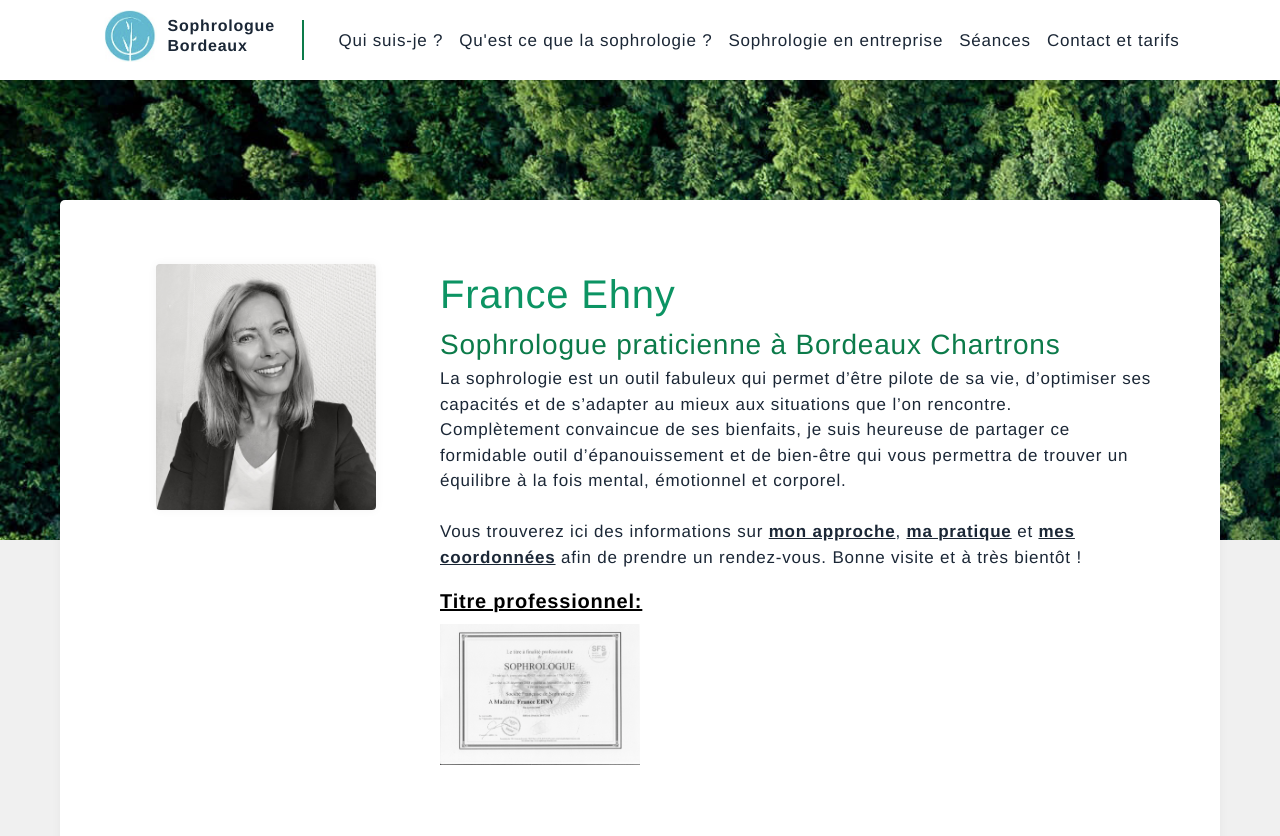
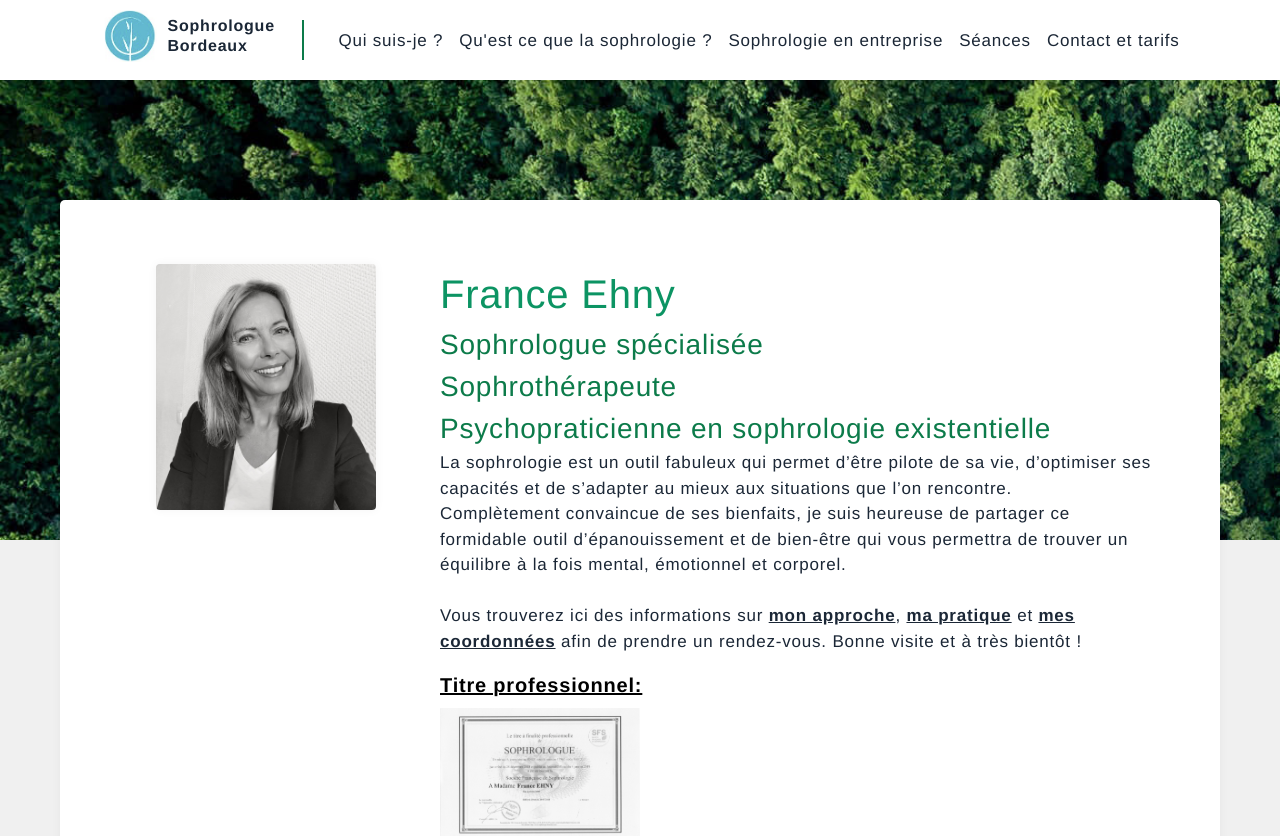
Before and after one commit to thomas-db/Sophrologie-Bordeaux, a Vue app: page / in a window 1280 px wide. Shown: the top 836 px of the page. Built offline with nearby package versions, Linux system fonts and the light colour scheme.

Commit message:
Change txt on home page + htaccess in public

```diff
--- a/src/views/Home/Home.vue
+++ b/src/views/Home/Home.vue
@@ -9,7 +9,9 @@
                 </div>
                 <div class="content--text " style="">
                     <h1>France Ehny</h1>
-                    <h2>Sophrologue praticienne à Bordeaux Chartrons</h2>
+                    <h2>Sophrologue spécialisée</h2>
+                    <h2>Sophrothérapeute</h2>
+                    <h2>Psychopraticienne en sophrologie existentielle</h2>
 <!--                    <div class="resp-container">-->
 <!--                        <iframe src="https://player.vimeo.com/video/442656287" class="resp-iframe" frameborder="0" allow="autoplay; fullscreen" allowfullscreen></iframe>-->
 <!--                    </div>-->
```
Also changed, not shown: 2 other files (tests, documents, lock files or other folders).
